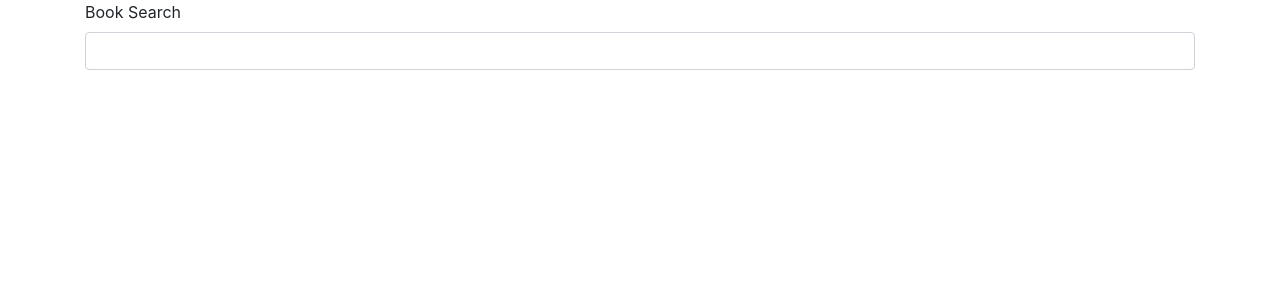
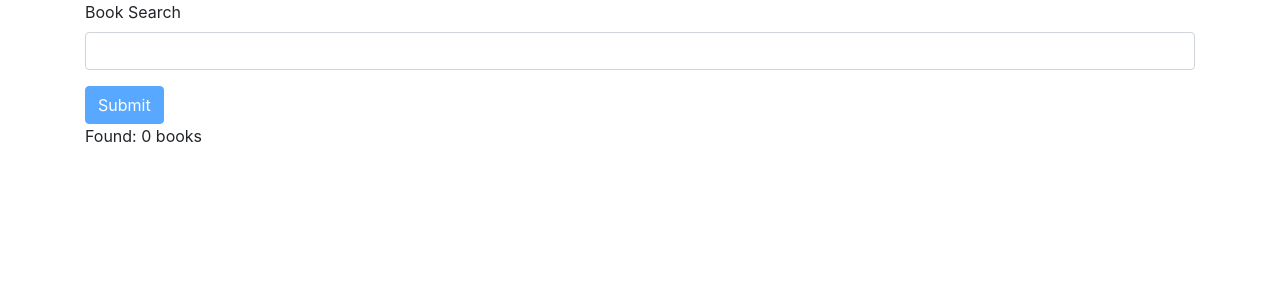
Before and after one commit to albcf/googleBooksSearch, a React (Create React App) app: page / in a window 1280 px wide. Shown: the top 300 px of the page. Built offline with nearby package versions, Linux system fonts and the light colour scheme.

Commit message:
Implement API get functionality

```diff
--- a/package.json
+++ b/package.json
@@ -3,6 +3,7 @@
   "version": "0.1.0",
   "private": true,
   "dependencies": {
+    "axios": "^0.18.0",
     "react": "^16.8.3",
     "react-dom": "^16.8.3",
     "react-scripts": "2.1.5"
--- a/src/components/App.js
+++ b/src/components/App.js
@@ -1,12 +1,26 @@
 import React from 'react';
+import axios from 'axios';
 import SearchBar from './SearchBar';
 
-const App = () => {
-  return (
-    <div className="container">
-      <SearchBar />
-    </div>
-  )
-};
+
+class App extends React.Component {
+  state = { books: [] };
+
+  handleSearchSubmit = async (searchQuery) => {
+    const response = await axios.get('https://www.googleapis.com/books/v1/volumes', {
+      params: { q: searchQuery}
+    });
+
+    this.setState({ books: response.data.items });
+  }
+  render() {
+    return (
+      <div className="container">
+        <SearchBar onSubmit={this.handleSearchSubmit} />
+        Found: {this.state.books.length} books
+      </div>
+    )
+  }
+}
 
 export default App;
--- a/src/components/SearchBar.js
+++ b/src/components/SearchBar.js
@@ -1,14 +1,27 @@
 import React from 'react';
 
 class SearchBar extends React.Component {
+  state = {searchQuery: ''};
+
+  handleFormSubmit = (event) => {
+    event.preventDefault();
+    this.props.onSubmit(this.state.searchQuery);
+  }
   render(){
     return (
       <div>
-        <form>
+        <form onSubmit={this.handleFormSubmit}>
           <div className="form-group">
-            <label for="bookSearchQuery">Book Search</label>
-            <input type="text" className="form-control" id="bookSearchQuery" />
+            <label htmlFor="bookSearchQuery">Book Search</label>
+            <input type="text"
+                   className="form-control"
+                   id="bookSearchQuery"
+                   value={this.state.searchQuery}
+                   onChange={(e) => this.setState({searchQuery: e.target.value})} />
           </div>
+          <button type="submit"
+                  className="btn btn-primary"
+                  disabled={!this.state.searchQuery}>Submit</button>
         </form>
       </div>
     )
```
Also changed, not shown: 1 other file (tests, documents, lock files or other folders).
